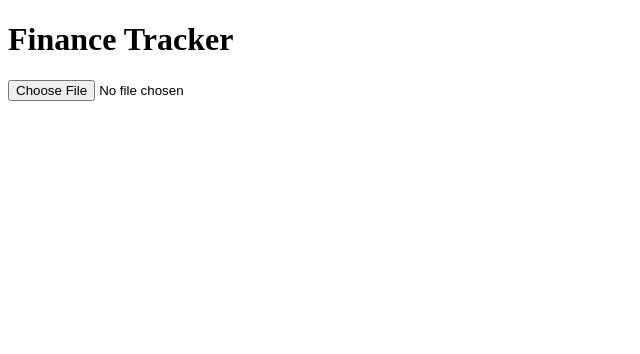
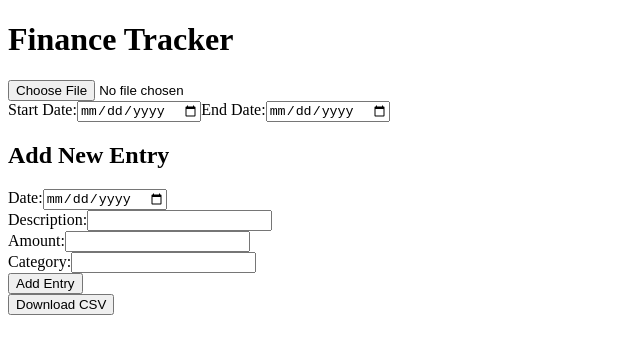
Before and after one commit to KingWndr15/budget-calculator, a Nuxt app: page /index in a window 1280 px wide. Shown: the top 354 px of the page, without its empty margins (0-640 px from the left). Built offline with nearby package versions, Linux system fonts and the light colour scheme.

Commit message:
feat(index.vue): users can edit table and add an item to the list

```diff
--- a/pages/index/index.vue
+++ b/pages/index/index.vue
@@ -6,42 +6,115 @@
     <!-- File upload -->
     <input type="file" @change="handleFileUpload" accept=".csv,.xlsx,.xls" class="mb-4" />
 
-    <!-- Summary -->
-    <div v-if="totalIncome !== null && totalExpense !== null" class="mb-4">
-      <p>Total Income: ${{ totalIncome.toFixed(2) }}</p>
-      <p>Total Expense: ${{ totalExpense.toFixed(2) }}</p>
+    <!-- Date range selection -->
+    <div class="mb-4">
+      <label for="start-date" class="mr-2">Start Date:</label>
+      <input type="date" id="start-date" v-model="startDate" @change="updateDateRange" class="mr-4" />
+
+      <label for="end-date" class="mr-2">End Date:</label>
+      <input type="date" id="end-date" v-model="endDate" @change="updateDateRange" />
     </div>
 
+    <!-- Category selection -->
+    <div v-if="categories.length" class="mb-4">
+      <label for="category-select" class="mr-2">Category:</label>
+      <select id="category-select" v-model="selectedCategory" @change="filterByCategory" class="mr-4">
+        <option value="">All Categories</option>
+        <option v-for="category in categories" :key="category" :value="category">
+          {{ category }}
+        </option>
+      </select>
+    </div>
+
+    <!-- Summary -->
+    <div v-if="filteredTotalIncome !== null && filteredTotalExpense !== null" class="mb-4">
+      <p>Total Income: ${{ filteredTotalIncome.toFixed(2) }}</p>
+      <p>Total Expense: ${{ filteredTotalExpense.toFixed(2) }}</p>
+      <p class="font-bold">Net Income: ${{ netIncome.toFixed(2) }}</p>
+    </div>
     <!-- Pie Chart -->
     <div v-if="chartData.labels.length" class="w-full h-64">
       <Pie :data="chartData" :options="chartOptions" />
     </div>
 
+    <!-- Add New Entry Form -->
+    <div class="mb-4 p-4 border rounded">
+      <h2 class="text-xl font-bold mb-2">Add New Entry</h2>
+      <form @submit.prevent="addNewEntry" class="space-y-2">
+        <div>
+          <label for="new-date" class="block">Date:</label>
+          <input type="date" id="new-date" v-model="newEntry.date" required class="w-full p-1 border rounded">
+        </div>
+        <div>
+          <label for="new-description" class="block">Description:</label>
+          <input type="text" id="new-description" v-model="newEntry.description" required
+            class="w-full p-1 border rounded">
+        </div>
+        <div>
+          <label for="new-amount" class="block">Amount:</label>
+          <input type="number" id="new-amount" v-model="newEntry.amount" step="0.01" required
+            class="w-full p-1 border rounded">
+        </div>
+        <div>
+          <label for="new-category" class="block">Category:</label>
+          <input type="text" id="new-category" v-model="newEntry.category" required class="w-full p-1 border rounded">
+        </div>
+        <button type="submit" class="bg-blue-500 text-white px-4 py-2 rounded">Add Entry</button>
+      </form>
+    </div>
+
+    <!-- Download CSV button -->
+    <button @click="downloadCSV" class="bg-green-500 text-white px-4 py-2 rounded mb-4">Download CSV</button>
+
     <!-- Timeline Table -->
-    <table v-if="entries.length" class="w-full mb-4">
+    <table v-if="displayedEntries.length" class="w-full mb-4">
       <thead>
         <tr>
           <th>Date</th>
           <th>Description</th>
           <th>Amount</th>
           <th>Type</th>
+          <th>Category</th>
+          <th>Actions</th>
         </tr>
       </thead>
       <tbody>
-        <tr v-for="entry in sortedEntries" :key="entry.id">
-          <td>{{ entry.date }}</td>
-          <td>{{ entry.description }}</td>
-          <td>{{ entry.amount.toFixed(2) }}</td>
+        <tr v-for="entry in displayedEntries" :key="entry.id">
+          <td>
+            <input v-if="editingEntry === entry.id" type="date" v-model="entry.date" class="w-full p-1 border rounded">
+            <span v-else>{{ entry.date }}</span>
+          </td>
+          <td>
+            <input v-if="editingEntry === entry.id" type="text" v-model="entry.description"
+              class="w-full p-1 border rounded">
+            <span v-else>{{ entry.description }}</span>
+          </td>
+          <td>
+            <input v-if="editingEntry === entry.id" type="number" v-model="entry.amount" step="0.01"
+              class="w-full p-1 border rounded">
+            <span v-else>{{ formatCurrency(entry.amount) }}</span>
+          </td>
           <td>{{ entry.type }}</td>
+          <td>
+            <input v-if="editingEntry === entry.id" type="text" v-model="entry.category"
+              class="w-full p-1 border rounded">
+            <span v-else>{{ entry.category }}</span>
+          </td>
+          <td>
+            <button v-if="editingEntry === entry.id" @click="saveEdit(entry)"
+              class="bg-green-500 text-white px-2 py-1 rounded mr-2">Save</button>
+            <button v-if="editingEntry === entry.id" @click="cancelEdit"
+              class="bg-red-500 text-white px-2 py-1 rounded">Cancel</button>
+            <button v-else @click="startEdit(entry)" class="bg-blue-500 text-white px-2 py-1 rounded">Edit</button>
+          </td>
         </tr>
       </tbody>
     </table>
-
   </div>
 </template>
 
 <script setup>
-import { ref, computed } from 'vue'
+import { ref, computed, watch } from 'vue'
 import { storeToRefs } from 'pinia'
 import { useFinanceStore } from '~/store/finance'
 import { Pie } from 'vue-chartjs'
@@ -50,38 +123,176 @@ import { Chart as ChartJS, ArcElement, Tooltip, Legend } from 'chart.js'
 ChartJS.register(ArcElement, Tooltip, Legend)
 
 const financeStore = useFinanceStore()
-const { entries, totalIncome, totalExpense } = storeToRefs(financeStore)
+const { entries, filteredEntries, filteredTotalIncome, filteredTotalExpense, categories, netIncome } = storeToRefs(financeStore)
 
-const sortedEntries = computed(() => {
-  return [...entries.value].sort((a, b) => new Date(a.date) - new Date(b.date))
+const startDate = ref('')
+const endDate = ref('')
+const selectedCategory = ref('')
+// New entry form data
+const newEntry = ref({
+  date: '',
+  description: '',
+  amount: '',
+  category: ''
 })
+
+const updateDateRange = () => {
+  financeStore.setDateRange(startDate.value, endDate.value)
+}
+
+watch(entries, () => {
+  if (entries.value.length > 0) {
+    startDate.value = entries.value[0].date
+    endDate.value = entries.value[entries.value.length - 1].date
+    updateDateRange()
+  }
+})
+
+const displayedEntries = computed(() => {
+  if (selectedCategory.value) {
+    return filteredEntries.value.filter(entry => entry.category === selectedCategory.value)
+  }
+  return filteredEntries.value
+})
+
+const filterByCategory = () => {
+  // This function is called when the category selection changes
+  // The filtering is handled by the displayedEntries computed property
+}
+
+// Editing functionality
+const editingEntry = ref(null)
+const editedEntry = ref({})
+
+const addNewEntry = () => {
+  const entry = {
+    id: Date.now(), // Simple way to generate a unique ID
+    ...newEntry.value,
+    amount: parseFloat(newEntry.value.amount),
+    type: newEntry.value.amount >= 0 ? 'income' : 'expense'
+  }
+  financeStore.addEntry(entry)
+  // Reset form
+  newEntry.value = { date: '', description: '', amount: '', category: '' }
+}
+
+const startEdit = (entry) => {
+  editingEntry.value = entry.id
+  editedEntry.value = { ...entry }
+}
+
+const saveEdit = (entry) => {
+  const updatedEntry = {
+    ...entry,
+    amount: parseFloat(entry.amount),
+    type: entry.amount >= 0 ? 'income' : 'expense'
+  }
+  financeStore.updateEntry(updatedEntry)
+  editingEntry.value = null
+}
+
+const cancelEdit = () => {
+  editingEntry.value = null
+}
+
+const formatCurrency = (amount) => {
+  const absAmount = Math.abs(amount);
+  const formattedAmount = new Intl.NumberFormat('en-US', {
+    style: 'currency',
+    currency: 'USD',
+    minimumFractionDigits: 2,
+    maximumFractionDigits: 2
+  }).format(absAmount);
+
+  return amount < 0 ? `-${formattedAmount}` : formattedAmount;
+}
+
+
+// Function to download CSV
+const downloadCSV = () => {
+  const headers = ['Date', 'Description', 'Amount', 'Type', 'Category']
+  const csvContent = [
+    headers.join(','),
+    ...displayedEntries.value.map(entry =>
+      [
+        entry.date,
+        `"${entry.description}"`, // Wrap description in quotes to handle commas
+        entry.amount,
+        entry.type,
+        entry.category
+      ].join(',')
+    )
+  ].join('\n')
+
+  const blob = new Blob([csvContent], { type: 'text/csv;charset=utf-8;' })
+  const link = document.createElement('a')
+  if (link.download !== undefined) {
+    const url = URL.createObjectURL(blob)
+    link.setAttribute('href', url)
+    link.setAttribute('download', 'finance_data.csv')
+    link.style.visibility = 'hidden'
+    document.body.appendChild(link)
+    link.click()
+    document.body.removeChild(link)
+  }
+}
+
+const getRandomColor = () => {
+  const letters = '0123456789ABCDEF';
+  let color = '#';
+  for (let i = 0; i < 6; i++) {
+    color += letters[Math.floor(Math.random() * 16)];
+  }
+  return color;
+}
 
 const chartData = computed(() => {
   const expensesByCategory = {}
-  entries.value.forEach(entry => {
+  displayedEntries.value.forEach(entry => {
     if (entry.type === 'expense') {
-      expensesByCategory[entry.category] = (expensesByCategory[entry.category] || 0) + entry.amount
+      expensesByCategory[entry.category] = (expensesByCategory[entry.category] || 0) + Math.abs(entry.amount)
     }
   })
 
+  const labels = Object.keys(expensesByCategory);
+  const data = Object.values(expensesByCategory);
+  const backgroundColor = labels.map(() => getRandomColor());
+
   return {
-    labels: Object.keys(expensesByCategory),
+    labels: labels,
     datasets: [{
-      data: Object.values(expensesByCategory),
-      backgroundColor: ['#FF6384', '#36A2EB', '#FFCE56', '#4BC0C0', '#9966FF']
+      data: data,
+      backgroundColor: backgroundColor
     }]
   }
 })
 
 const chartOptions = {
   responsive: true,
-  maintainAspectRatio: false
+  maintainAspectRatio: false,
+  plugins: {
+    tooltip: {
+      callbacks: {
+        label: function (context) {
+          let label = context.label || '';
+          if (label) {
+            label += ': ';
+          }
+          if (context.parsed !== undefined) {
+            label += new Intl.NumberFormat('en-US', { style: 'currency', currency: 'USD' }).format(context.parsed);
+          }
+          return label;
+        }
+      }
+    }
+  }
 }
 
 const handleFileUpload = async (event) => {
   const file = event.target.files[0]
   if (file) {
     await financeStore.processFile(file)
+    selectedCategory.value = ''
   }
 }
 </script>
--- a/store/finance.js
+++ b/store/finance.js
@@ -1,60 +1,143 @@
 // store/finance.js
-import { defineStore } from 'pinia'
-import Papa from 'papaparse'
-import * as XLSX from 'xlsx'
+import { defineStore } from "pinia";
+import Papa from "papaparse";
+import * as XLSX from "xlsx";
 
-export const useFinanceStore = defineStore('finance', {
+export const useFinanceStore = defineStore("finance", {
   state: () => ({
     entries: [],
-    totalIncome: null,
-    totalExpense: null,
+    filteredEntries: [],
+    filteredTotalIncome: null,
+    filteredTotalExpense: null,
+    netIncome: null,
+    startDate: null,
+    endDate: null,
+    categories: [],
   }),
 
   actions: {
     async processFile(file) {
-      let data
-      if (file.name.endsWith('.csv')) {
-        data = await this.parseCSV(file)
-      } else if (file.name.endsWith('.xlsx') || file.name.endsWith('.xls')) {
-        data = await this.parseExcel(file)
+      let data;
+      if (file.name.endsWith(".csv")) {
+        data = await this.parseCSV(file);
+      } else if (file.name.endsWith(".xlsx") || file.name.endsWith(".xls")) {
+        data = await this.parseExcel(file);
       } else {
-        throw new Error('Unsupported file type')
+        throw new Error("Unsupported file type");
       }
 
-      this.entries = data.map((row, index) => ({
-        id: index,
-        date: row.Date,
-        description: row.Description,
-        amount: parseFloat(row.Amount),
-        type: parseFloat(row.Amount) >= 0 ? 'income' : 'expense',
-        category: row.Category || 'Uncategorized'
-      }))
+      // Normalize headers to lowercase
+      const normalizedData = data.map((row) => {
+        const normalizedRow = {};
+        Object.keys(row).forEach((key) => {
+          normalizedRow[key.toLowerCase()] = row[key];
+        });
+        return normalizedRow;
+      });
 
-      this.calculateTotals()
+      this.categories = Array.from(
+        new Set(normalizedData.map((row) => row.category).filter(Boolean))
+      );
+
+      this.entries = normalizedData
+        .map((row, index) => ({
+          id: index,
+          date: row.date,
+          description: row.description || row.comment, // Use description if available, otherwise use comment
+          amount: parseFloat(row.amount),
+          type: parseFloat(row.amount) >= 0 ? "income" : "expense",
+          category: row.category || "Uncategorized",
+        }))
+        .sort((a, b) => new Date(a.date) - new Date(b.date));
+
+      this.filterEntries();
+      this.calculateNetIncome();
+    },
+
+    updateEntry(updatedEntry) {
+      const index = this.entries.findIndex((e) => e.id === updatedEntry.id);
+      if (index !== -1) {
+        this.entries[index] = updatedEntry;
+        this.filterEntries();
+        this.calculateNetIncome();
+      }
     },
 
     async parseCSV(file) {
       return new Promise((resolve) => {
         Papa.parse(file, {
           complete: (results) => {
-            resolve(results.data)
+            // Normalize headers to lowercase
+            const headers = results.meta.fields.map((header) =>
+              header.toLowerCase()
+            );
+            const data = results.data.map((row) => {
+              const normalizedRow = {};
+              headers.forEach((header, index) => {
+                normalizedRow[header] = row[results.meta.fields[index]];
+              });
+              return normalizedRow;
+            });
+            resolve(data);
           },
-          header: true
-        })
-      })
+          header: true,
+        });
+      });
     },
 
     async parseExcel(file) {
-      const data = await file.arrayBuffer()
-      const workbook = XLSX.read(data)
-      const sheetName = workbook.SheetNames[0]
-      const worksheet = workbook.Sheets[sheetName]
-      return XLSX.utils.sheet_to_json(worksheet)
+      const data = await file.arrayBuffer();
+      const workbook = XLSX.read(data);
+      const sheetName = workbook.SheetNames[0];
+      const worksheet = workbook.Sheets[sheetName];
+      const jsonData = XLSX.utils.sheet_to_json(worksheet);
+
+      // Normalize headers to lowercase
+      return jsonData.map((row) => {
+        const normalizedRow = {};
+        Object.keys(row).forEach((key) => {
+          normalizedRow[key.toLowerCase()] = row[key];
+        });
+        return normalizedRow;
+      });
     },
 
-    calculateTotals() {
-      this.totalIncome = this.entries.reduce((sum, entry) => entry.type === 'income' ? sum + entry.amount : sum, 0)
-      this.totalExpense = Math.abs(this.entries.reduce((sum, entry) => entry.type === 'expense' ? sum + entry.amount : sum, 0))
-    }
-  }
-})
+    setDateRange(start, end) {
+      this.startDate = start;
+      this.endDate = end;
+      this.filterEntries();
+    },
+
+    calculateNetIncome() {
+      this.netIncome = this.entries.reduce(
+        (sum, entry) => sum + entry.amount,
+        0
+      );
+    },
+
+    filterEntries() {
+      if (this.startDate && this.endDate) {
+        this.filteredEntries = this.entries.filter(
+          (entry) => entry.date >= this.startDate && entry.date <= this.endDate
+        );
+      } else {
+        this.filteredEntries = this.entries;
+      }
+      this.calculateFilteredTotals();
+      this.calculateNetIncome();
+    },
+
+    calculateFilteredTotals() {
+      this.filteredTotalIncome = this.filteredEntries.reduce(
+        (sum, entry) => (entry.type === "income" ? sum + entry.amount : sum),
+        0
+      );
+      this.filteredTotalExpense = Math.abs(
+        this.filteredEntries.reduce(
+          (sum, entry) => (entry.type === "expense" ? sum + entry.amount : sum),
+          0
+        )
+      );
+    },
+  },
+});
```
Also changed, not shown: dummy_data.csv.
